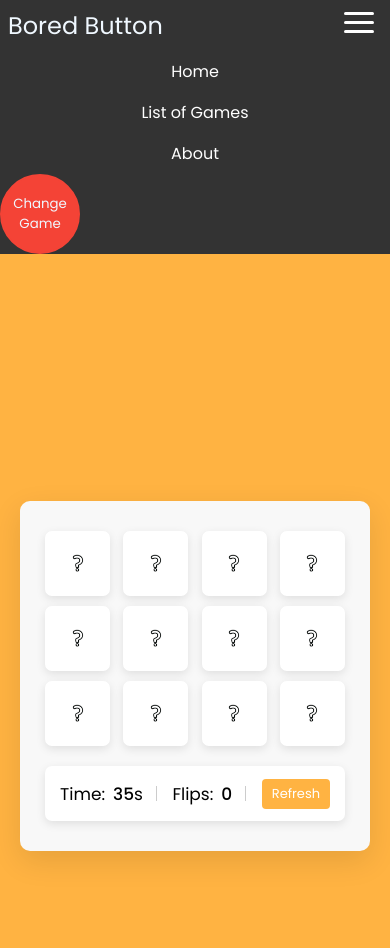
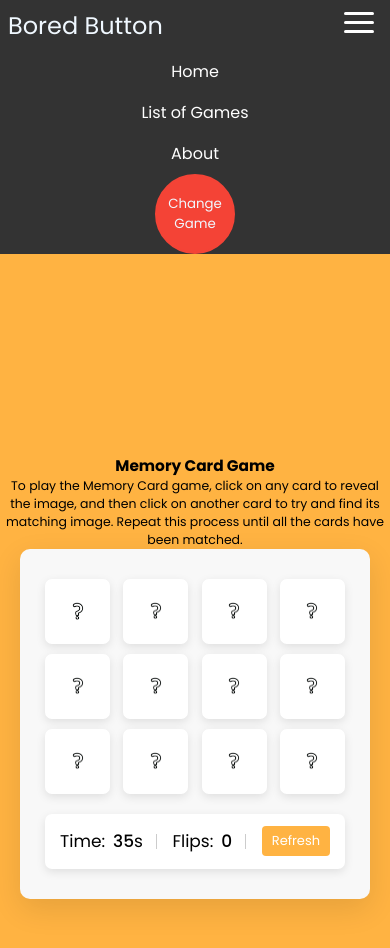
Before and after one commit to GeorgiaTheologou/Bored-Button-Website, a plain HTML site: page MemoryGame.html in a window 390 px wide. Both pictures are taken after a click on the link 359 px from the left and 22 px from the top of the page. Drawn offline with Linux system fonts and the light colour scheme.

Commit message:
Fix display of Memory game+html rockPaperScissors

```diff
--- a/MemoryGame.html
+++ b/MemoryGame.html
@@ -30,7 +30,14 @@
 
     <!--Game Section-->
     <main class="GameSection">
-    <div class="wrapper">
+
+
+      <div class="instructions">
+        <h1>Memory Card Game</h1>
+        <p>To play the Memory Card game, click on any card to reveal the image, and then click on another card to try and find its matching image. Repeat this process until all the cards have been matched.</p>
+      </div>
+
+      <div class="wrapper">
 
         <ul class="cards">
 
@@ -150,6 +157,7 @@
 
             </ul>
           </div>
+
         </main>
 
     <script src="JavaScript/MemoryGame.js"></script>
--- a/Styles/GuessTheNumberGame.css
+++ b/Styles/GuessTheNumberGame.css
@@ -149,6 +149,7 @@ p#result {
     .navbar-links ul {
         width: 100%;
         flex-direction: column;
+        align-items: center;
     }
 
     .navbar-links ul li {
--- a/Styles/MemoryGame.css
+++ b/Styles/MemoryGame.css
@@ -85,9 +85,6 @@
   }
 
 /*-----------------------------------------------------------Game section-----------------------------------------------------------------*/
-p{
-  font-size: 20px;
-}
 
 body .GameSection{
   display: flex;
@@ -95,6 +92,19 @@ body .GameSection{
   justify-content: center;
   min-height: 100vh;
   background: #ffb342;
+  flex-direction: column;
+}
+
+.instructions {
+  display: flex;
+  flex-direction: column;
+  justify-content: center;
+  align-items: center;
+  max-width: 800px
+}
+
+.instructions p{
+  text-align: center;
 }
 
 ::selection{
@@ -249,6 +259,7 @@ body .GameSection{
   .navbar-links ul {
       width: 100%;
       flex-direction: column;
+      align-items: center;
   }
 
   .navbar-links ul li {
@@ -276,9 +287,27 @@ body .GameSection{
   .card .back-view img{
     max-width: 40px;
   }
+
+  .instructions {
+    font-size: 0.8em;
+  }
+
+  .instructions h1 {
+    font-size: 1.5em;
+  }
 }
 
 @media screen and (max-width: 530px) {
+  .instructions {
+    font-size: 0.6em;
+  }
+  .instructions h1 {
+    font-size: 1.6em;
+  }
+  .instructions p {
+    font-size: 1.3em;
+  }
+
   .cards{
     height: 300px;
     width: 300px;
--- a/Styles/TicTacToe.css
+++ b/Styles/TicTacToe.css
@@ -351,6 +351,7 @@ body {
   .navbar-links ul {
       width: 100%;
       flex-direction: column;
+      align-items: center;
   }
 
   .navbar-links ul li {
```
Also changed, not shown: RockPaperScissors.html (added, +50 -0 lines).
